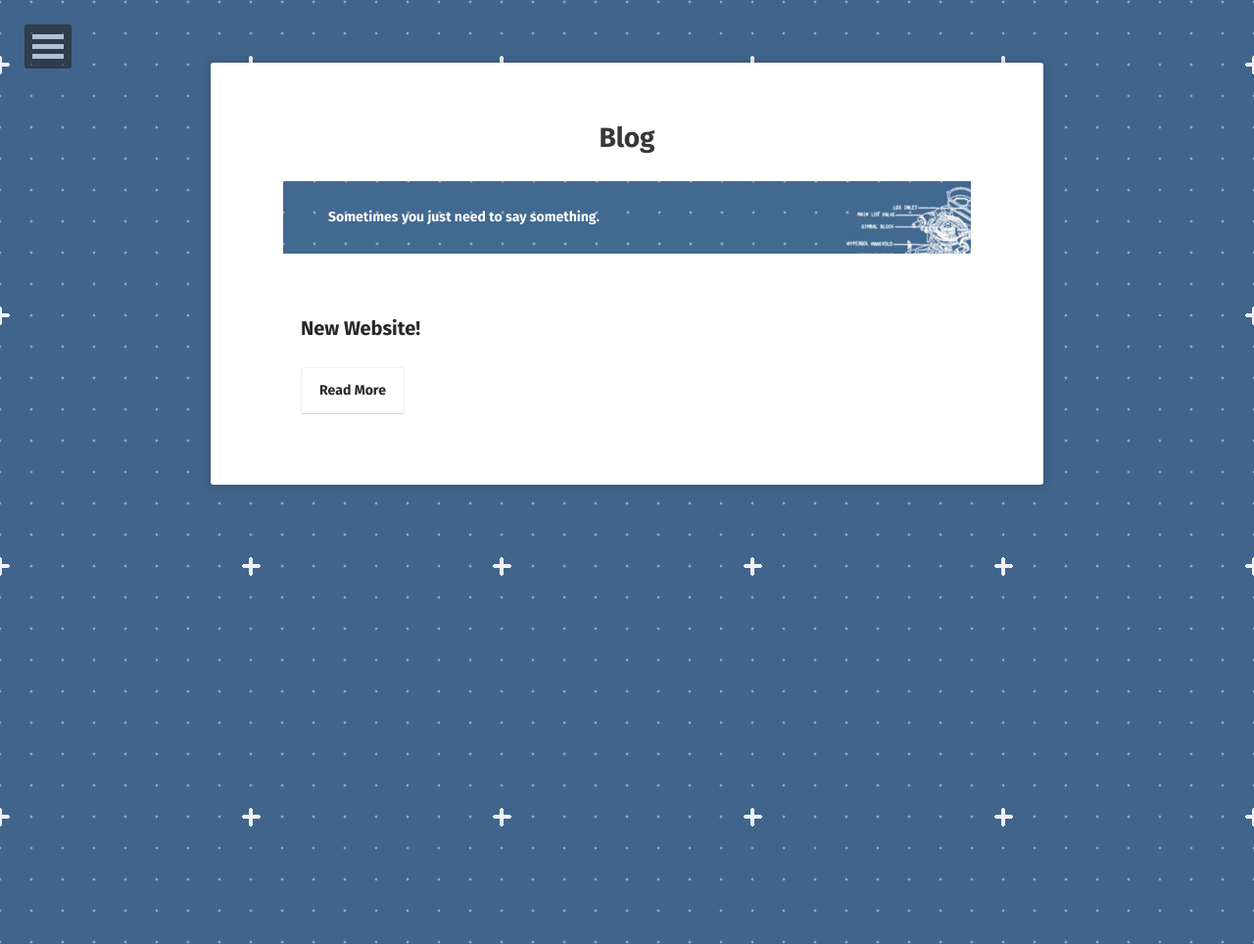
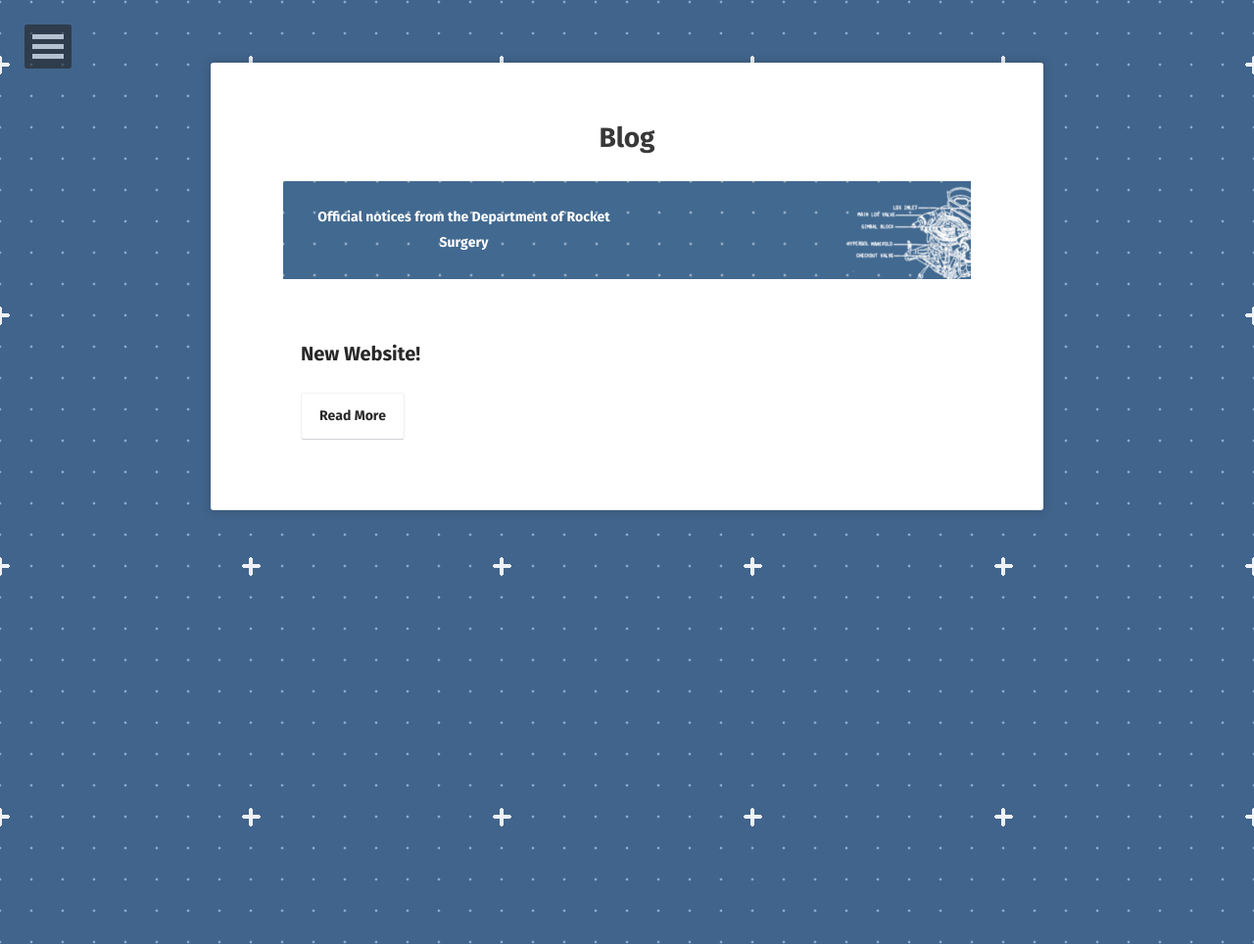
Before and after one commit to tedw4rd/tedw4rd.github.io, a Jekyll site: the page built from posts/index.md, in a window 1280 px wide. Shown: the whole page at 98% size. Built offline with Jekyll 4.4.1, drawn with Linux system fonts in a browser that asks for light colours; some web fonts are replaced.

Commit message:
update headline in posts

```diff
--- a/posts/index.md
+++ b/posts/index.md
@@ -5,4 +5,4 @@ excerpt: "A List of Posts"
 comments: false
 ---
 
-Sometimes you just need to say something.
+Official notices from the Department of Rocket Surgery
```
